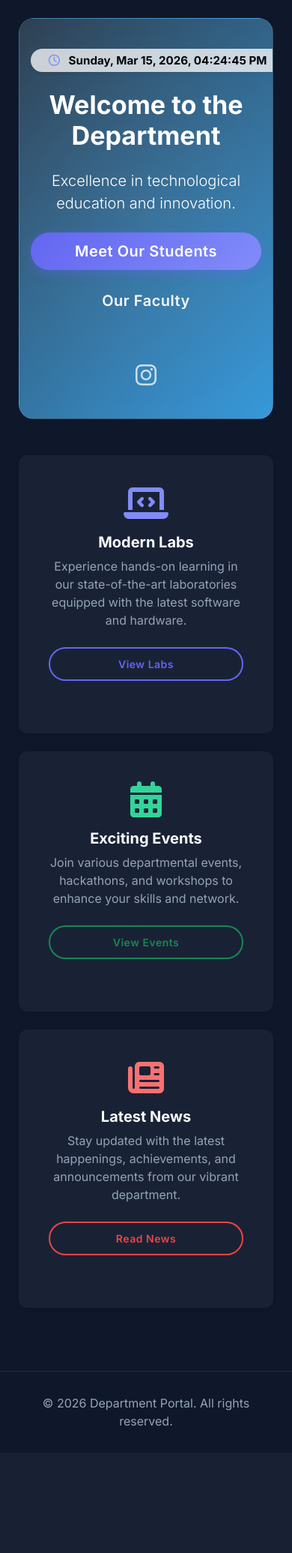
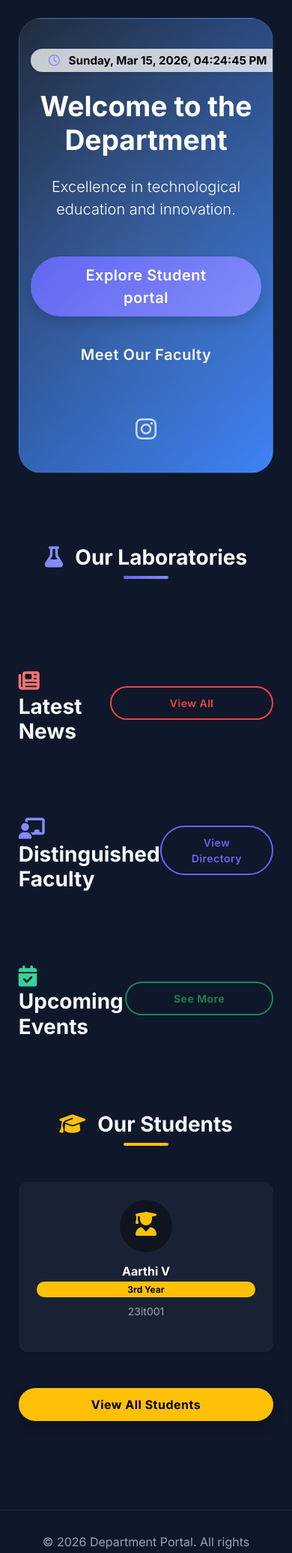
Before and after one commit to 23it010-ctrl/IT-Department, a Flask app: page / in a window 390 px wide. Shown: the part 57-2128 px from the top of the page at 75% size. Before the commit the page ends 1959 px from the top, so only its background shows below. Run offline with Flask 3, Linux system fonts and the light colour scheme; data comes from the database, SQL or seed files in the repository; data that the repository does not hold is empty.

Commit message:
Refactor to responsive single-page layout and ensure data permanence

```diff
--- a/app.py
+++ b/app.py
@@ -70,16 +70,32 @@ def inject_globals():
 def home():
     conn = get_db_connection()
     content_row = conn.execute("SELECT * FROM site_content WHERE page = 'home'").fetchone()
+    news = conn.execute("SELECT * FROM news ORDER BY date DESC LIMIT 3").fetchall()
+    events = conn.execute("SELECT * FROM events ORDER BY date DESC LIMIT 3").fetchall()
+    faculty = conn.execute("SELECT * FROM faculty LIMIT 4").fetchall()
+    students = conn.execute("SELECT * FROM students WHERE is_approved = 1 LIMIT 4").fetchall()
+
+    # labs data
+    c_labs = conn.execute("SELECT description FROM site_content WHERE page='labs'").fetchone()
+    labs_data = {"title": "Our Laboratories", "details": []}
+    if c_labs:
+        try: labs_data = json.loads(c_labs['description'])
+        except: pass
+
     conn.close()
 
-    if content_row:
-        content = dict(content_row)
-    else:
-        content = {
-            "title": "Welcome to the Department",
-            "description": "Excellence in technological education and innovation."
-        }
-    return render_template('home.html', content=content)
+    content = dict(content_row) if content_row else {
+        "title": "Welcome to the Department",
+        "description": "Excellence in technological education and innovation."
+    }
+
+    return render_template('home.html',
+                           content=content,
+                           news=news,
+                           events=events,
+                           faculty=faculty,
+                           students=students,
+                           labs=labs_data)
 
 @app.route('/students')
 def students():
--- a/templates/base.html
+++ b/templates/base.html
@@ -33,24 +33,24 @@
                 <span class="navbar-toggler-icon"></span>
             </button>
             <div class="collapse navbar-collapse" id="navbarNav">
-                <ul class="navbar-nav ms-auto">
+                <ul class="navbar-nav ms-auto align-items-center">
                     <li class="nav-item">
-                        <a class="nav-link {% if request.endpoint == 'home' %}active{% endif %}" href="{{ url_for('home') }}">Home</a>
+                        <a class="nav-link" href="{{ url_for('home') }}#home">Home</a>
                     </li>
                     <li class="nav-item">
-                        <a class="nav-link {% if request.endpoint == 'students' %}active{% endif %}" href="{{ url_for('students') }}">Students</a>
+                        <a class="nav-link" href="{{ url_for('home') }}#labs">Labs</a>
                     </li>
                     <li class="nav-item">
-                        <a class="nav-link {% if request.endpoint == 'faculty_list' %}active{% endif %}" href="{{ url_for('faculty_list') }}">Faculty</a>
+                        <a class="nav-link" href="{{ url_for('home') }}#news">News</a>
                     </li>
                     <li class="nav-item">
-                        <a class="nav-link {% if request.endpoint == 'labs' %}active{% endif %}" href="{{ url_for('labs') }}">Labs</a>
+                        <a class="nav-link" href="{{ url_for('home') }}#faculty">Faculty</a>
                     </li>
                     <li class="nav-item">
-                        <a class="nav-link {% if request.endpoint == 'events' %}active{% endif %}" href="{{ url_for('events') }}">Events</a>
+                        <a class="nav-link" href="{{ url_for('home') }}#events">Events</a>
                     </li>
                     <li class="nav-item">
-                        <a class="nav-link {% if request.endpoint == 'news' %}active{% endif %}" href="{{ url_for('news') }}">News</a>
+                        <a class="nav-link" href="{{ url_for('home') }}#students">Students</a>
                     </li>
                     <li class="nav-item">
                         <a class="nav-link {% if request.endpoint == 'achievements_page' %}active{% endif %}" href="{{ url_for('achievements_page') }}">Achievements</a>
--- a/templates/home.html
+++ b/templates/home.html
@@ -1,71 +1,156 @@
 {% extends "base.html" %}
 {% block content %}
-<div class="row g-0">
-    <div class="col-md-12 hero-section text-white p-5 text-center" style="border-radius: 20px; background: linear-gradient(135deg, #2c3e50, #3498db);">
+<!-- Hero Section -->
+<section id="home" class="row g-0">
+    <div class="col-md-12 hero-section text-white p-5 text-center animate-fade" style="border-radius: 30px; background: linear-gradient(135deg, #1e293b, #3b82f6);">
         <div class="mb-4">
             <span class="badge bg-white text-dark bg-opacity-75 py-2 px-4 rounded-pill shadow-sm" style="font-size: 0.95rem;">
                 <i class="fa-regular fa-clock me-2 text-primary"></i> <span id="liveDateTime" class="fw-bold"></span>
             </span>
         </div>
-        <h1 class="display-4 fw-bold mb-4">{{ content.title }}</h1>
-        <p class="lead mb-4">{{ content.description }}</p>
-        <div class="mb-4">
-            <a href="{{ url_for('students') }}" class="btn btn-primary btn-lg px-4 me-md-3 mb-3 mb-md-0 rounded-pill">Meet Our Students</a>
-            <a href="{{ url_for('faculty_list') }}" class="btn btn-outline-light btn-lg px-4 rounded-pill">Our Faculty</a>
+        <h1 class="display-3 fw-bold mb-4 animate-slide">{{ content.title }}</h1>
+        <p class="lead mb-5 px-md-5 mx-md-5">{{ content.description }}</p>
+        <div class="d-flex flex-wrap justify-content-center gap-3 mb-5">
+            <a href="#students" class="btn btn-primary btn-lg px-5 rounded-pill shadow">Explore Student portal</a>
+            <a href="#faculty" class="btn btn-outline-light btn-lg px-5 rounded-pill">Meet Our Faculty</a>
         </div>
 
-        <div class="d-flex justify-content-center gap-4 mt-5">
-            {% if social_instagram %}
-            <a href="{{ social_instagram }}" target="_blank" class="text-white text-opacity-75 hover-opacity-100" aria-label="Instagram">
-                <i class="fa-brands fa-instagram fa-2x" style="transition: transform 0.2s ease, filter 0.2s ease;" onmouseover="this.style.transform='translateY(-5px) scale(1.1)'; this.style.color='#E1306C'; this.style.filter='drop-shadow(0 0 8px rgba(225,48,108,0.6))';" onmouseout="this.style.transform='none'; this.style.color='inherit'; this.style.filter='none';"></i>
-            </a>
-            {% endif %}
-            {% if social_twitter %}
-            <a href="{{ social_twitter }}" target="_blank" class="text-white text-opacity-75 hover-opacity-100" aria-label="Twitter">
-                <i class="fa-brands fa-twitter fa-2x" style="transition: transform 0.2s ease, filter 0.2s ease;" onmouseover="this.style.transform='translateY(-5px) scale(1.1)'; this.style.color='#1DA1F2'; this.style.filter='drop-shadow(0 0 8px rgba(29,161,242,0.6))';" onmouseout="this.style.transform='none'; this.style.color='inherit'; this.style.filter='none';"></i>
-            </a>
-            {% endif %}
-            {% if social_facebook %}
-            <a href="{{ social_facebook }}" target="_blank" class="text-white text-opacity-75 hover-opacity-100" aria-label="Facebook">
-                <i class="fa-brands fa-facebook fa-2x" style="transition: transform 0.2s ease, filter 0.2s ease;" onmouseover="this.style.transform='translateY(-5px) scale(1.1)'; this.style.color='#1877F2'; this.style.filter='drop-shadow(0 0 8px rgba(24,119,242,0.6))';" onmouseout="this.style.transform='none'; this.style.color='inherit'; this.style.filter='none';"></i>
-            </a>
-            {% endif %}
+        <div class="d-flex justify-content-center gap-4 mt-4">
+            {% if social_instagram %}<a href="{{ social_instagram }}" target="_blank" class="text-white opacity-75 hover-opacity-100"><i class="fa-brands fa-instagram fa-2x"></i></a>{% endif %}
+            {% if social_twitter %}<a href="{{ social_twitter }}" target="_blank" class="text-white opacity-75 hover-opacity-100"><i class="fa-brands fa-twitter fa-2x"></i></a>{% endif %}
+            {% if social_facebook %}<a href="{{ social_facebook }}" target="_blank" class="text-white opacity-75 hover-opacity-100"><i class="fa-brands fa-facebook fa-2x"></i></a>{% endif %}
         </div>
     </div>
-</div>
+</section>
 
-<div class="row mt-5 text-center">
-    <div class="col-md-4 mb-4">
-        <div class="card h-100 p-4 shadow-sm border-0">
-            <div class="card-body">
-                <i class="fa-solid fa-laptop-code fa-3x mb-3 text-primary"></i>
-                <h3 class="card-title h5 fw-bold">Modern Labs</h3>
-                <p class="card-text text-muted">Experience hands-on learning in our state-of-the-art laboratories equipped with the latest software and hardware.</p>
-                <a href="{{ url_for('labs') }}" class="btn btn-outline-primary rounded-pill btn-sm mt-2">View Labs</a>
+<!-- About & Labs Section -->
+<section id="labs" class="mt-5 pt-5 animate-fade">
+    <div class="text-center mb-5">
+        <h2 class="fw-bold"><i class="fa-solid fa-flask text-primary me-3"></i>{{ labs.title or "Our Laboratories" }}</h2>
+        <div class="bg-primary mx-auto" style="height: 4px; width: 60px; border-radius: 2px;"></div>
+    </div>
+    <div class="row g-4">
+        {% for lab in labs.details %}
+        <div class="col-md-6">
+            <div class="card h-100 p-4 border-0 shadow-sm glass-card">
+                <div class="d-flex align-items-center mb-3">
+                    <div class="bg-primary bg-opacity-10 p-3 rounded-circle me-3">
+                        <i class="fa-solid fa-microscope text-primary fa-xl"></i>
+                    </div>
+                    <h4 class="fw-bold mb-0 text-white">{{ lab.name }}</h4>
+                </div>
+                <p class="text-muted mb-0"><i class="fa-solid fa-gear me-2"></i><strong>Software:</strong> {{ lab.software }}</p>
             </div>
         </div>
+        {% endfor %}
     </div>
-    <div class="col-md-4 mb-4">
-        <div class="card h-100 p-4 shadow-sm border-0">
-            <div class="card-body">
-                <i class="fa-solid fa-calendar-alt fa-3x mb-3 text-success"></i>
-                <h3 class="card-title h5 fw-bold">Exciting Events</h3>
-                <p class="card-text text-muted">Join various departmental events, hackathons, and workshops to enhance your skills and network.</p>
-                <a href="{{ url_for('events') }}" class="btn btn-outline-success rounded-pill btn-sm mt-2">View Events</a>
+</section>
+
+<!-- News & Updates Section -->
+<section id="news" class="mt-5 pt-5">
+    <div class="d-flex justify-content-between align-items-center mb-4">
+        <h2 class="fw-bold mb-0"><i class="fa-solid fa-newspaper text-danger me-3"></i>Latest News</h2>
+        <a href="{{ url_for('news') }}" class="btn btn-outline-danger btn-sm rounded-pill">View All</a>
+    </div>
+    <div class="row g-4">
+        {% for item in news %}
+        <div class="col-md-4">
+            <div class="card h-100 border-0 shadow-sm overflow-hidden animate-fade">
+                <div class="card-body p-4">
+                    <span class="badge bg-danger bg-opacity-10 text-danger mb-3 px-3 py-1 rounded-pill">{{ item.date }}</span>
+                    <h5 class="fw-bold mb-3 text-white">{{ item.title }}</h5>
+                    <p class="text-muted small mb-4 line-clamp-3">{{ item.content }}</p>
+                    <div class="mt-auto pt-3 border-top border-secondary border-opacity-25">
+                        <small class="text-muted"><i class="fa-solid fa-user-edit me-2"></i>{{ item.uploaded_by }}</small>
+                    </div>
+                </div>
             </div>
         </div>
+        {% endfor %}
     </div>
-    <div class="col-md-4 mb-4">
-        <div class="card h-100 p-4 shadow-sm border-0">
-            <div class="card-body">
-                <i class="fa-solid fa-newspaper fa-3x mb-3 text-danger"></i>
-                <h3 class="card-title h5 fw-bold">Latest News</h3>
-                <p class="card-text text-muted">Stay updated with the latest happenings, achievements, and announcements from our vibrant department.</p>
-                <a href="{{ url_for('news') }}" class="btn btn-outline-danger rounded-pill btn-sm mt-2">Read News</a>
+</section>
+
+<!-- Faculty Section -->
+<section id="faculty" class="mt-5 pt-5">
+    <div class="d-flex justify-content-between align-items-center mb-4">
+        <h2 class="fw-bold mb-0"><i class="fa-solid fa-chalkboard-user text-primary me-3"></i>Distinguished Faculty</h2>
+        <a href="{{ url_for('faculty_list') }}" class="btn btn-outline-primary btn-sm rounded-pill">View Directory</a>
+    </div>
+    <div class="row g-4">
+        {% for f in faculty %}
+        <div class="col-6 col-md-3">
+            <div class="card h-100 border-0 shadow-sm text-center p-3 animate-fade">
+                <div class="mx-auto mb-3" style="width: 80px; height: 80px;">
+                    {% if f.profile_photo %}
+                    <img src="{{ url_for('uploaded_file', filename=f.profile_photo) }}" class="img-fluid rounded-circle shadow-sm h-100 w-100" style="object-fit: cover;">
+                    {% else %}
+                    <div class="w-100 h-100 rounded-circle bg-primary bg-opacity-10 d-flex align-items-center justify-content-center">
+                        <i class="fa-solid fa-user-tie fa-2x text-primary"></i>
+                    </div>
+                    {% endif %}
+                </div>
+                <h6 class="fw-bold mb-1 text-white">{{ f.name }}</h6>
+                <p class="small text-muted mb-0">{{ f.department }}</p>
             </div>
         </div>
+        {% endfor %}
     </div>
-</div>
+</section>
+
+<!-- Events Section -->
+<section id="events" class="mt-5 pt-5">
+    <div class="d-flex justify-content-between align-items-center mb-4">
+        <h2 class="fw-bold mb-0"><i class="fa-solid fa-calendar-check text-success me-3"></i>Upcoming Events</h2>
+        <a href="{{ url_for('events') }}" class="btn btn-outline-success btn-sm rounded-pill">See More</a>
+    </div>
+    <div class="row g-4">
+        {% for event in events %}
+        <div class="col-md-6">
+            <div class="card h-100 border-0 shadow-sm rounded-4 overflow-hidden animate-fade">
+                <div class="row g-0 h-100">
+                    {% if event.image_url %}
+                    <div class="col-4">
+                        <img src="{{ url_for('uploaded_file', filename=event.image_url) }}" class="h-100 w-100" style="object-fit: cover;" alt="Event">
+                    </div>
+                    {% endif %}
+                    <div class="col">
+                        <div class="card-body p-4 d-flex flex-column h-100">
+                            <span class="badge bg-success rounded-pill mb-2 align-self-start">{{ event.date }}</span>
+                            <h5 class="fw-bold mb-2 text-white">{{ event.title }}</h5>
+                            <p class="small text-muted mb-0 line-clamp-2">{{ event.description }}</p>
+                        </div>
+                    </div>
+                </div>
+            </div>
+        </div>
+        {% endfor %}
+    </div>
+</section>
+
+<!-- Students Section -->
+<section id="students" class="mt-5 pt-5 mb-5 pb-5">
+    <div class="text-center mb-5">
+        <h2 class="fw-bold"><i class="fa-solid fa-graduation-cap text-warning me-3"></i>Our Students</h2>
+        <div class="bg-warning mx-auto" style="height: 4px; width: 60px; border-radius: 2px;"></div>
+    </div>
+    <div class="row g-4">
+        {% for s in students %}
+        <div class="col-md-3">
+            <div class="card h-100 border-0 shadow-sm p-4 text-center animate-fade">
+                <div class="mx-auto bg-dark p-3 rounded-circle mb-3" style="width: 70px; height: 70px;">
+                    <i class="fa-solid fa-user-graduate fa-2x text-warning"></i>
+                </div>
+                <h6 class="fw-bold mb-1 text-white">{{ s.name }}</h6>
+                <p class="badge bg-warning text-dark rounded-pill mb-2">{{ s.year }} Year</p>
+                <p class="small text-muted mb-0">{{ s.roll_number }}</p>
+            </div>
+        </div>
+        {% endfor %}
+        <div class="col-md-12 text-center mt-5">
+            <a href="{{ url_for('students') }}" class="btn btn-warning px-5 rounded-pill fw-bold shadow">View All Students</a>
+        </div>
+    </div>
+</section>
 
 <script>
 function updateLiveTime() {
@@ -78,5 +163,25 @@ function updateLiveTime() {
 }
 setInterval(updateLiveTime, 1000);
 updateLiveTime();
+
+// Smooth scrolling for anchor links
+document.querySelectorAll('a[href^="#"]').forEach(anchor => {
+    anchor.addEventListener('click', function (e) {
+        e.preventDefault();
+        const target = document.querySelector(this.getAttribute('href'));
+        if (target) {
+            target.scrollIntoView({ behavior: 'smooth', block: 'start' });
+        }
+    });
+});
 </script>
+
+<style>
+.hero-section { border-radius: 30px !important; transition: transform 0.3s ease; }
+.hero-section:hover { transform: scale(1.01); }
+.line-clamp-2 { display: -webkit-box; -webkit-line-clamp: 2; -webkit-box-orient: vertical; overflow: hidden; line-clamp: 2; }
+.line-clamp-3 { display: -webkit-box; -webkit-line-clamp: 3; -webkit-box-orient: vertical; overflow: hidden; line-clamp: 3; }
+.glass-card { background: rgba(255,255,255,0.03) !important; border: 1px solid rgba(255,255,255,0.1) !important; }
+section { scroll-margin-top: 100px; }
+</style>
 {% endblock %}
```
